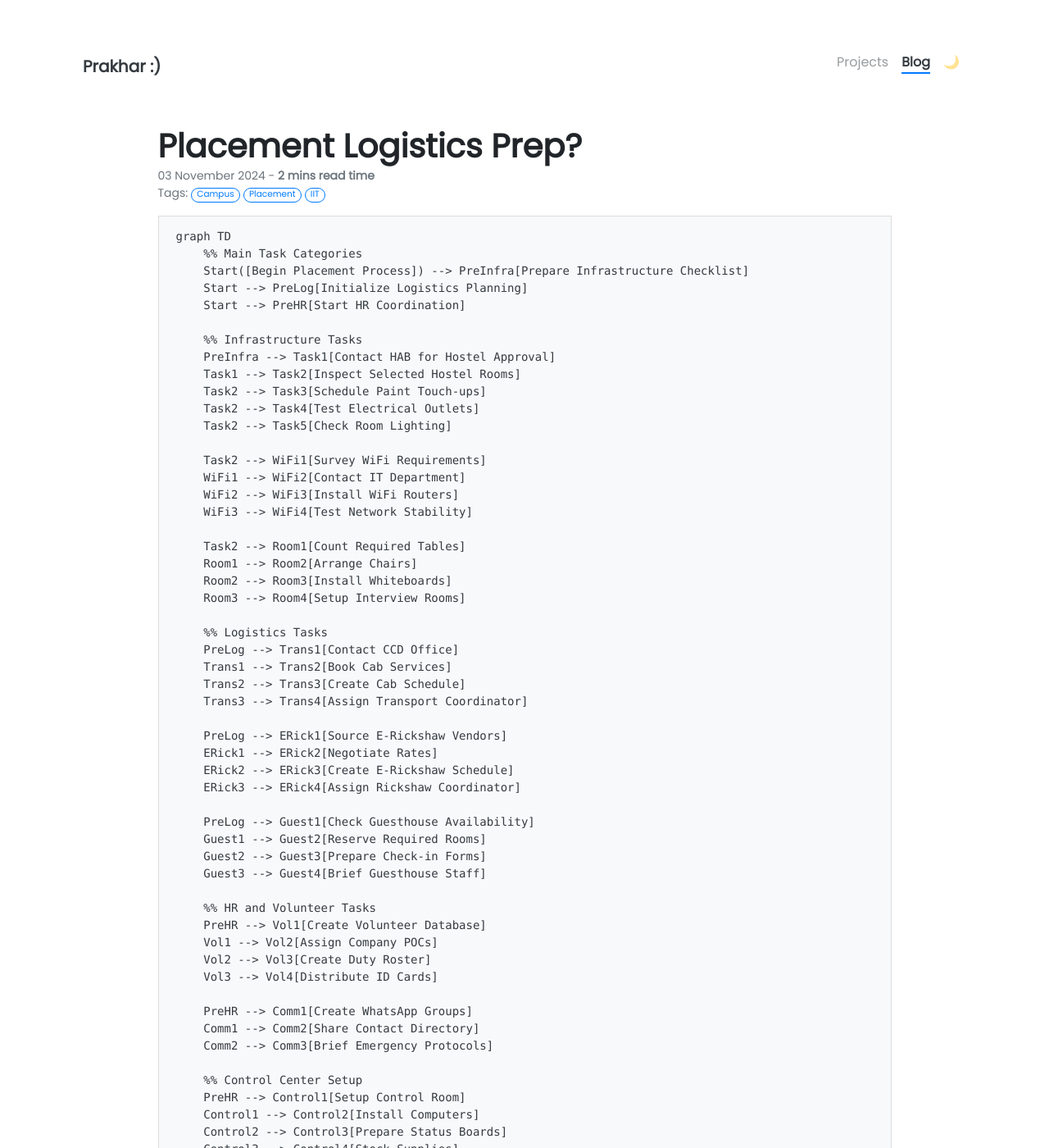
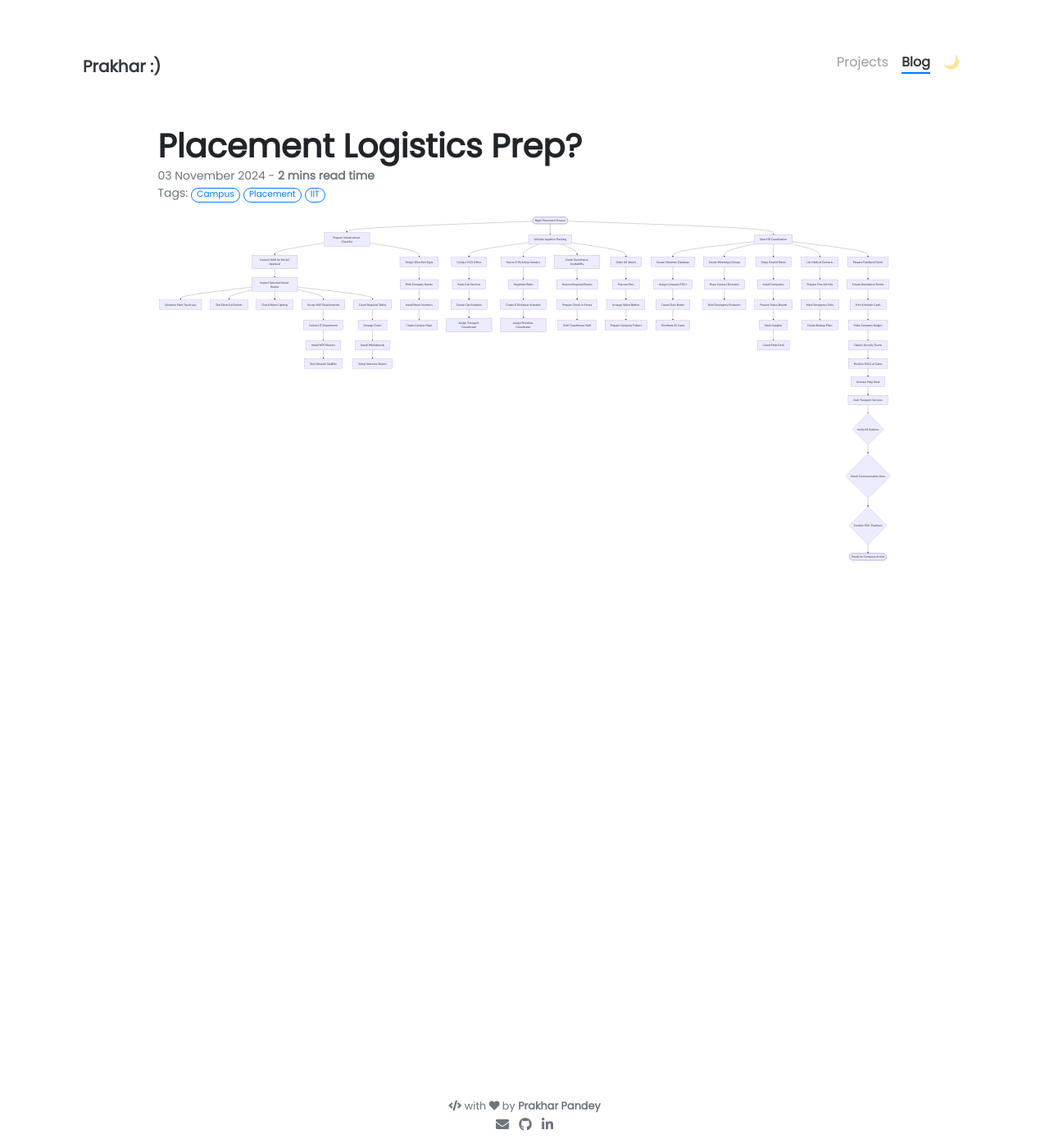
Before and after one commit to p-prakhar/p-prakhar.github.io, a Jekyll site: the page built from _posts/2024-11-03-placement-logistics.md, in a window 1280 px wide and 1400 px high. Shown: the whole window at 82% size. Built offline with Jekyll 4.4.1, drawn with Linux system fonts in a browser that asks for light colours; comment, search, counter and statistics services are not loaded; some of the changed text lies outside the part shown.

````diff
--- a/_includes/head.html
+++ b/_includes/head.html
@@ -37,4 +37,9 @@
   <!-- Custom CSS -->
   <link rel="stylesheet" href="{{ '/assets/css/style.css' | relative_url }}">
 
+  <!-- Add Mermaid.js -->
+  <script type="module">
+    import mermaid from 'https://cdn.jsdelivr.net/npm/mermaid@11/dist/mermaid.esm.min.mjs';
+    mermaid.initialize({ startOnLoad: true });
+  </script>
 </head>
--- a/_layouts/post.html
+++ b/_layouts/post.html
@@ -1,10 +1,6 @@
 ---
 layout: page
 ---
-<!-- Mermaid.js for flowcharts -->
-<script type="module">
-  import mermaid from 'https://cdn.jsdelivr.net/npm/mermaid@11/dist/mermaid.esm.min.mjs';
-</script>
 
 <h1><b>{{ page.title }}</b></h1>
 
--- a/_posts/2024-11-03-placement-logistics.md
+++ b/_posts/2024-11-03-placement-logistics.md
@@ -7,7 +7,7 @@ color: secondary
 description: A blog post to help coordinators prep for the logistics side of the endgame
 ---
 
-```mermaid
+<div class="mermaid">
 graph TD
     %% Main Task Categories
     Start([Begin Placement Process]) --> PreInfra[Prepare Infrastructure Checklist]
@@ -99,4 +99,4 @@ graph TD
     Final1 --> Final2{Check Communication Lines}
     Final2 --> Final3{Confirm POC Positions}
     Final3 --> Ready([Ready for Company Arrival])
-```
+</div>
````
